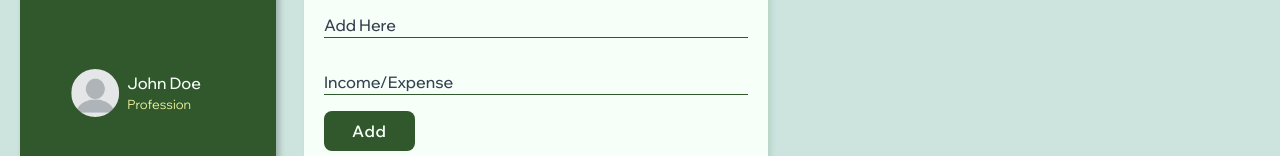
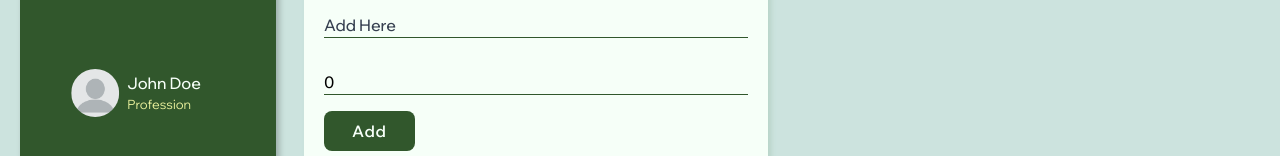
Before and after one commit to AnitaIkediashi/budget-app, a React (Create React App) app: page /dashboard in a window 1280 px wide. Shown: the part 607-763 px from the top of the page. Built offline with nearby package versions, Linux system fonts and the light colour scheme.

Commit message:
Added onchange event

```diff
--- a/src/components/dashboard/AddTransactions.jsx
+++ b/src/components/dashboard/AddTransactions.jsx
@@ -1,7 +1,11 @@
-import React from "react";
+import React, { useState } from "react";
 import UtilCard from "../../utils/UtilCard";
 
 const AddTransactions = () => {
+
+  const [text, setText] = useState('')
+  const [amount, setAmount] = useState(0)
+
   return (
     <UtilCard className="py-8 md:w-1/2 w-full">
       <h3 className="font-semibold text-xl">Add Transactions</h3>
@@ -10,11 +14,15 @@
           type="text"
           className="bg-transparent outline-none border-b border-b-color-green-300 font-medium placeholder:text-gray-700"
           placeholder="Add Here"
+          value={text}
+          onChange={(e) => setText(e.target.value)}
         />
         <input
           type="number"
           className="bg-transparent outline-none border-b border-b-color-green-300 font-medium placeholder:text-gray-700"
           placeholder="Income/Expense"
+          value={amount}
+          onChange={(e) => setAmount(e.target.value)}
         />
       </div>
       <button className="bg-color-green-300 mt-4 px-7 py-2 rounded-lg text-color-white-100 font-semibold tracking-wider">
```
